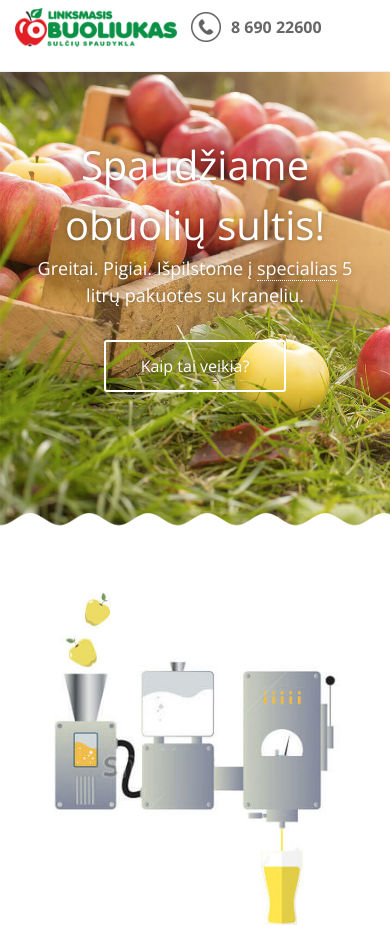
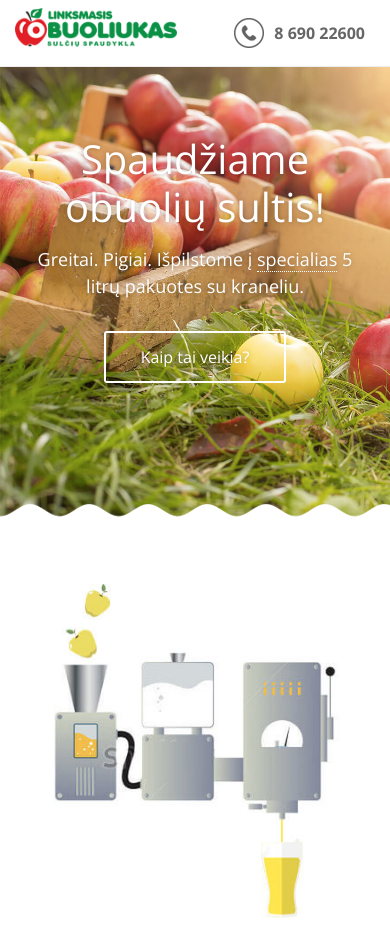
Before and after one commit to maugustaitis/maugustaitis.github.io, a plain HTML site: page index.html in a window 390 px wide. Shown: the top 925 px of the page. Drawn offline with nearby package versions, Linux system fonts and the light colour scheme.

Commit message:
Amendments

```diff
--- a/styles.css
+++ b/styles.css
@@ -613,7 +613,8 @@ h1, h2, h3, h4, h5, h6 {
 
 .section.one h1 {
   font-size: 52px;
-  margin-bottom: 0px;
+  margin-bottom: 15px;
+  line-height: 1.2em;
 }
 
 .section.one h2 {
@@ -764,10 +765,6 @@ h1, h2, h3, h4, h5, h6 {
 /* responsive */
 
 @media screen and (max-width: 479px) {
-  .section.one {
-    margin-top: 65px;
-  }
-
   .section.one h1 {
     font-size: 40px;
   }
@@ -775,6 +772,7 @@ h1, h2, h3, h4, h5, h6 {
 
 @media screen and (max-width: 767px) {
   .section.one {
+    margin-top: 65px;
     padding: 70px 0px 150px;
   }
 
@@ -784,7 +782,8 @@ h1, h2, h3, h4, h5, h6 {
   }
 
   .main_menu .menu_item {
-    line-height: 38px;
+    line-height: 50px;
+    float: right;
   }
 
   .main_menu {
@@ -794,7 +793,6 @@ h1, h2, h3, h4, h5, h6 {
   .site_logo {
     width: 45%;
     float: left;
-    margin-bottom: 10px;
   }
 
   .section .image,
```
